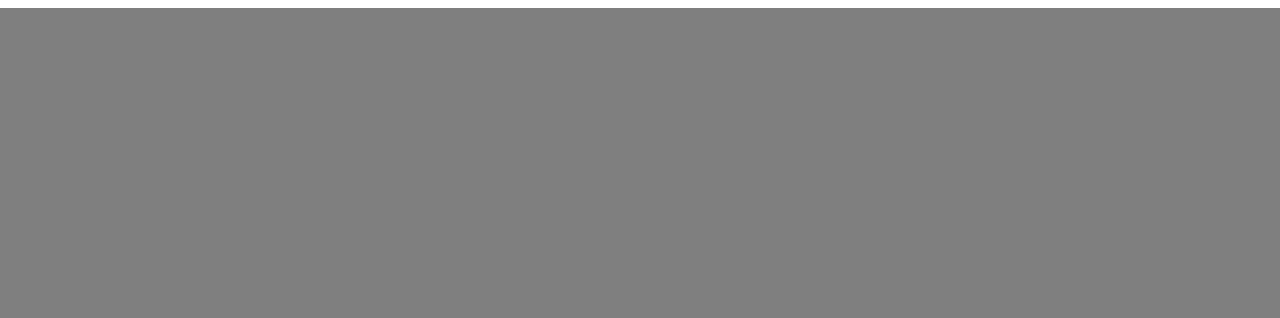
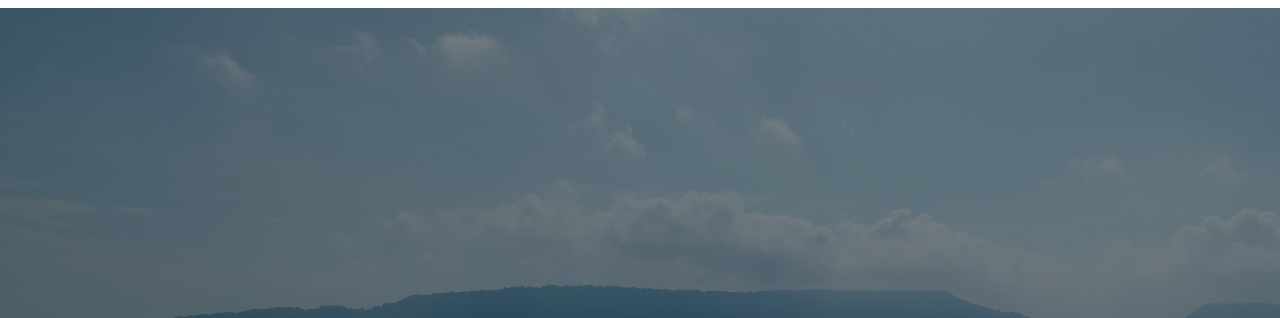
Before and after one commit to Jenanaputra/jung, a plain HTML site: page index.html in a window 1280 px wide. Shown: the part 72-390 px from the top of the page. Drawn offline with Linux system fonts and the light colour scheme; the site is published under a folder, as on GitHub Pages, so addresses that start at the root find nothing.

Commit message:
Fix image path for GitHub Pages

```diff
--- a/styles.css
+++ b/styles.css
@@ -57,7 +57,7 @@ nav ul li a {
     flex-direction: row; /* Keep text side by side with space for the background */
     height: calc(100vh - 80px); /* Full viewport height minus nav bar height */
     margin-top: 80px; /* Start below the nav bar */
-    background-image: url('/images/BB.jpeg'); /* Unified background image */
+    background-image: url('images/BB.jpeg');
     background-size: cover; /* Ensure the image covers the entire content area */
     background-position: center; /* Center the image */
     background-repeat: no-repeat; /* Prevent repetition */
```
